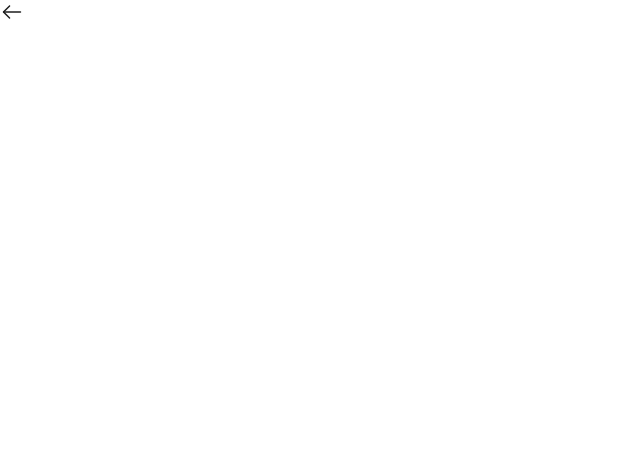
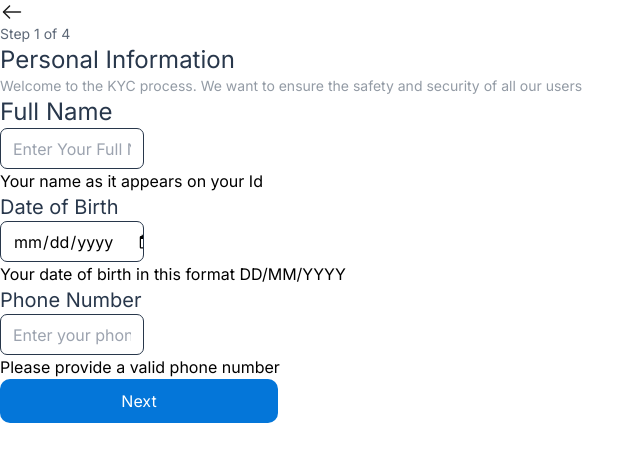
Before and after one commit to Maxwell011/moni-finance, a Next.js app: page /setup/personal in a window 1280 px wide. Shown: the top 462 px of the page, without its empty margins (0-644 px from the left). Built offline with nearby package versions, Linux system fonts and the light colour scheme.

Commit message:
Add personal information form to setup page

```diff
--- a/src/app/setup/personal/page.tsx
+++ b/src/app/setup/personal/page.tsx
@@ -1,11 +1,52 @@
 import Image from "next/image";
+import Link from "next/link";
 
 export default function PersonalInformation() {
   return (
     <>
       <section>
         <Image src='/arrow-left.svg' alt='Arrow left' width={24} height={24} />
-        <div></div>
+        <div>
+          <p className='text-sm text-[#5e6978]'>Step 1 of 4</p>
+          <h1 className='text-2xl text-[#28374B]'>Personal Information</h1>
+          <p className='text-sm text-[#939BA5]'>
+            Welcome to the KYC process. We want to ensure the safety and
+            security of all our users
+          </p>
+          <label className='text-[#28374B] sm:text-xl lg:text-2xl not-italic font-normal leading-[normal]'>
+            Full Name
+          </label>
+          <input
+            type='text'
+            placeholder='Enter Your Full Name'
+            className='w-full sm:w-36 h-10 sm:h-[41px] input-style flex items-center border rounded-[7px] border-solid border-[#28374B]'
+          />
+          <p>Your name as it appears on your Id</p>
+          <label className='text-[#28374B] lg:text-xl  sm:text-sm not-italic font-normal leading-[normal]'>
+            Date of Birth
+          </label>
+          <input
+            type='date'
+            name='birth'
+            placeholder='Enter your date of birth'
+            className='w-full sm:w-36 h-10 sm:h-[41px] input-style flex items-center border rounded-[7px] border-solid border-[#28374B]'
+          />
+          <p>Your date of birth in this format DD/MM/YYYY</p>
+          <label className='text-[#28374B] sm:text-xl lg:tex-2xl not-italic font-normal leading-[normal]'>
+            Phone Number
+          </label>
+          <input
+            type='text'
+            placeholder='Enter your phone number'
+            className='w-full sm:w-36 h-10 sm:h-[41px] input-style flex items-center border rounded-[7px] border-solid border-[#28374B]'
+          />
+          <p>Please provide a valid phone number</p>
+          <button className='flex w-[278px] justify-center items-center gap-4 text-white text-base not-italic font-normal leading-[normal] p-3 rounded-[10px] bg-[#0476D9]'>
+            <Link href='/setup/' legacyBehavior>
+              Next
+            </Link>
+          </button>
+        </div>
       </section>
     </>
   );
```
